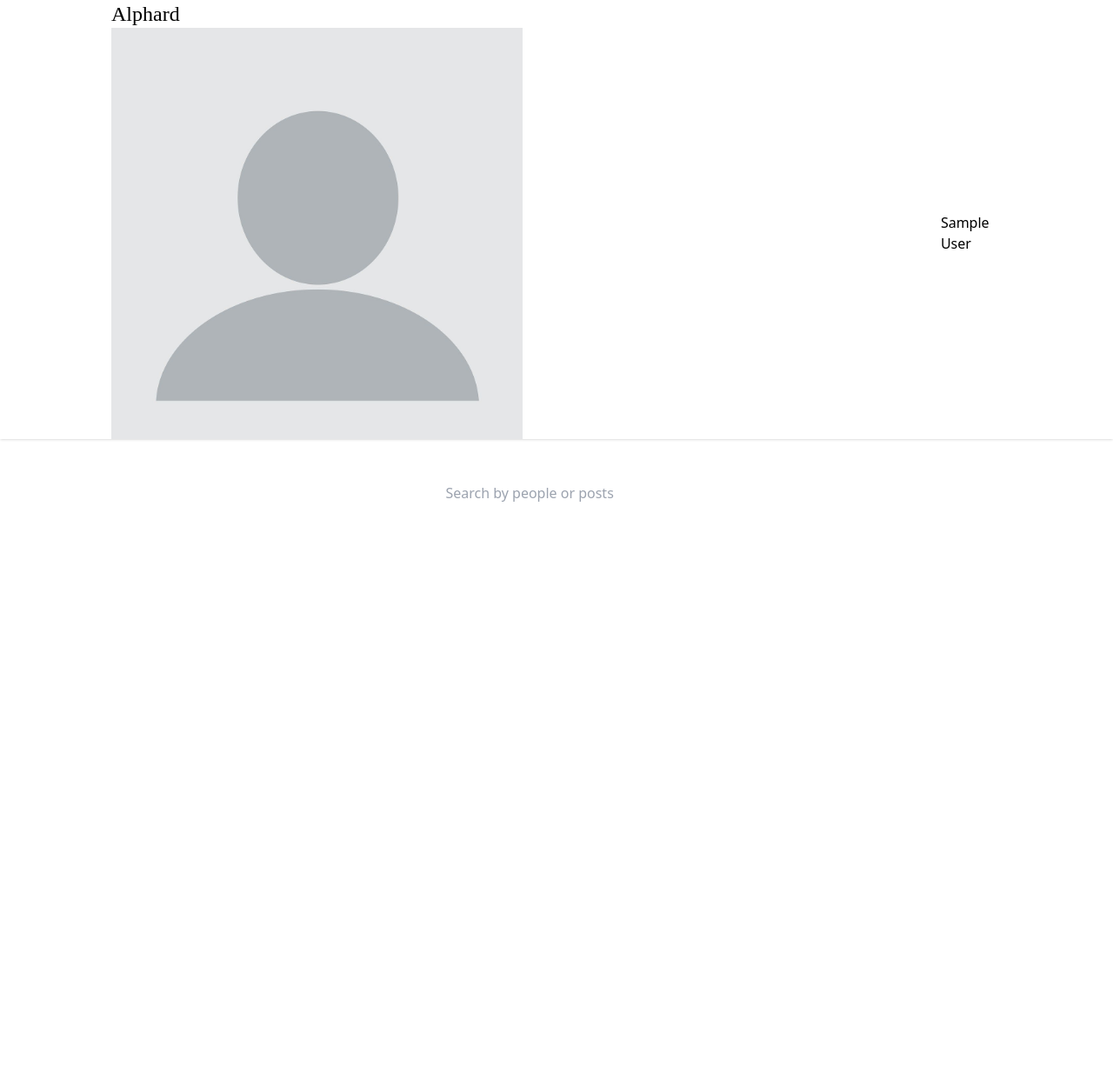
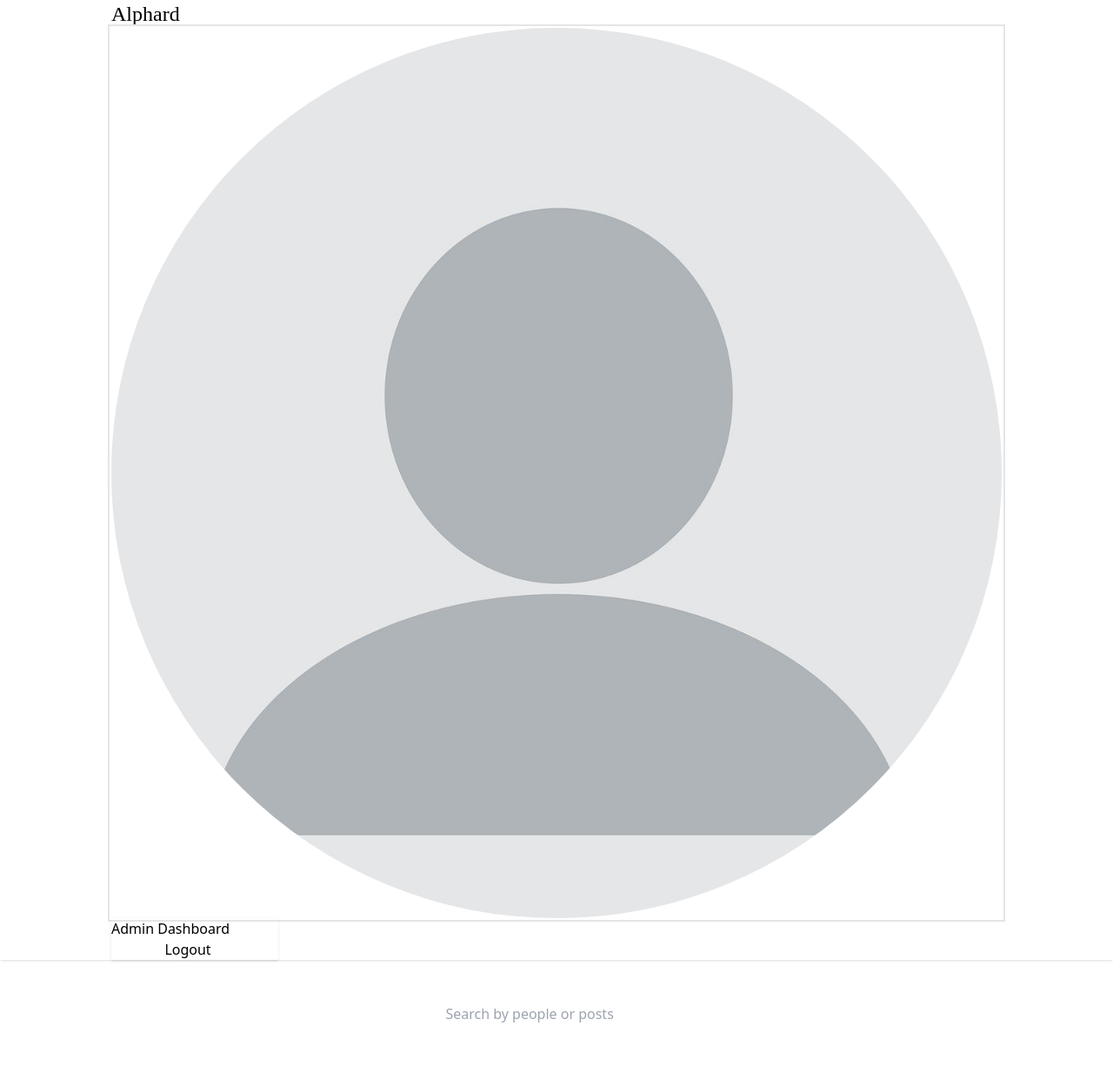
Before and after one commit to tail-devourer/alphard, a Django app: page / in a window 1280 px wide. Shown: the whole page at 87% size. Before the commit the page ends 577 px from the top, so only its background shows below. Run offline with Django 5.2, Linux system fonts and the light colour scheme; the visitor is signed in with stand-in values (Sample User, id 1); some libraries are stand-ins or nearby versions; some web fonts are replaced.

Commit message:
Added logout functionality

```diff
--- a/blog/templates/navbar.html
+++ b/blog/templates/navbar.html
@@ -4,18 +4,25 @@
   </div>
   <div class="flex-none flex items-center space-x-2">
     {% if user.is_authenticated %}
-      <div>
-        <img
-          src="{{ user.avatar.url }}"
-          alt="{{ user.full_name|default:user.username }}"
-          class="h-1/2 w-1/2" {# Doesn't work #}
-          style="height:50%;width:50%" {# Works #}
-        >
+      <div class="dropdown dropdown-end">
+        <div tabindex="0" class="avatar btn btn-circle ring-2 ring-offset-2 ring-neutral-200">
+          <img src="{{ user.avatar.url }}" alt="{{ user.full_name|default:user.username }}" class="rounded-full">
+        </div>
+        <ul tabindex="-1" class="dropdown-content menu bg-base-100 rounded-box w-48 shadow">
+          {% if user.is_staff %}
+            <li><a href="/admin" class="w-44 btn btn-ghost">Admin Dashboard</a></li>
+          {% endif %}
+          <li>
+            <form method="POST" action="{% url "logout" %}" class="p-0">
+              {% csrf_token %}
+              <button class="w-44 btn btn-ghost">Logout</button>
+            </form>
+          </li>
+        </ul>
       </div>
-      <div>{{ user.full_name|default:user.username }}</div>
     {% else %}
-      <a href="/sign-in" class="btn btn-ghost">Sign In</a>
-      <a href="/get-started" class="btn btn-neutral">Get Started</a>
+      <a href="{% url "sign_in" %}" class="btn btn-ghost">Sign In</a>
+      <a href="{% url "get_started" %}" class="btn btn-neutral">Get Started</a>
     {% endif %}
   </div>
 </div>
--- a/blog/templates/sign-in.html
+++ b/blog/templates/sign-in.html
@@ -39,7 +39,7 @@
       {% endif %}
       <div class="flex flex-col space-y-2">
         <button type="submit" class="btn btn-neutral">Sign In</button>
-        <a href="/get-started" class="btn">Don&apos;t have an account?</a>
+        <a href="{% url "get_started" %}" class="btn">Don&apos;t have an account?</a>
       </div>
     </form>
   </div>
--- a/blog/urls.py
+++ b/blog/urls.py
@@ -5,4 +5,5 @@
     path('', views.HomeView.as_view(), name='home'),
     path('sign-in', views.SignInView.as_view(), name='sign_in'),
     path('get-started', views.GetStartedView.as_view(), name='get_started'),
+    path('logout', views.LogoutView.as_view(), name='logout')
 ]
--- a/blog/views.py
+++ b/blog/views.py
@@ -1,6 +1,6 @@
 from django.views import View
 from django.shortcuts import render, redirect
-from django.contrib.auth import forms, login
+from django.contrib.auth import forms, login, logout
 
 
 class HomeView(View):
@@ -41,3 +41,10 @@
         return render(request, "get-started.html", {
             "form": forms.UserCreationForm(),
         })
+
+
+class LogoutView(View):
+
+    def post(self, request):
+        logout(request)
+        return redirect("home")
```
